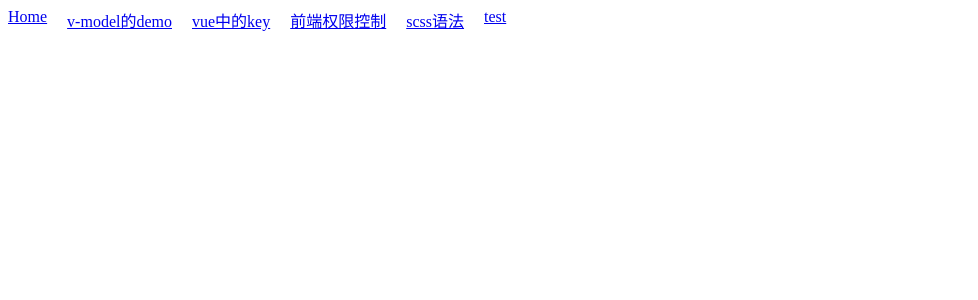
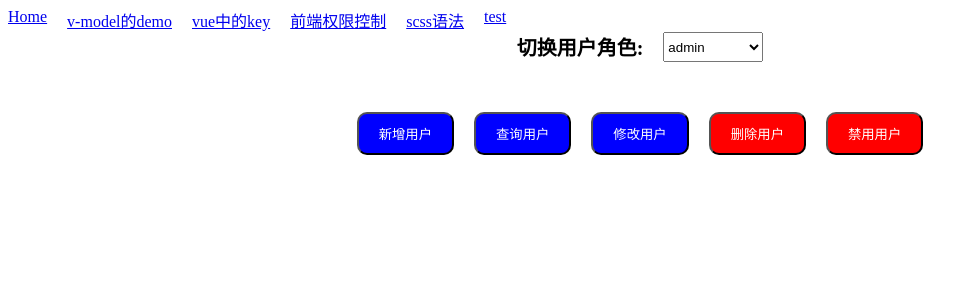
Before and after one commit to Zengzzhao/Interview-vue, a Vue app: page /premission in a window 1280 px wide. Shown: the top 300 px of the page, without its empty margins (0-978 px from the left). Built offline with nearby package versions, Linux system fonts and the light colour scheme.

Commit message:
feat: 自定义指令实现按钮级权限控制

```diff
--- a/src/views/premission/index.vue
+++ b/src/views/premission/index.vue
@@ -1,13 +1,121 @@
 <template>
     <div class="container">
-
+        <div class="topContainer">
+            <div>切换用户角色:</div>
+            <div>
+                <select v-model="curRole">
+                    <option value="admin">admin</option>
+                    <option value="editor">editor</option>
+                    <option value="vistor">vistor</option>
+                </select>
+            </div>
+        </div>
+        <div class="btnContainer">
+            <button class="normal-btn" v-premission:disabled="'add'">新增用户</button>
+            <button class="normal-btn" v-premission="'query'">查询用户</button>
+            <button class="normal-btn" v-premission="'update'">修改用户</button>
+            <button class="danger-btn" v-premission="'del'">删除用户</button>
+            <button class="danger-btn" v-premission="'dis'">禁用用户</button>
+        </div>
     </div>
 </template>
 
 <script setup lang='ts'>
+import { computed, ref } from 'vue';
+// 角色与其权限的映射
+const roleBtnMap: Record<string, string[]> = {
+    'admin': ['add', 'query', 'update', 'del', 'dis'],
+    'editor': ['query', 'update', 'dis'],
+    'vistor': ['query'],
+}
+// 当前角色
+const curRole = ref('admin')
+// 当前角色的权限
+const curBtn = computed(() => roleBtnMap[curRole.value])
 
+// 自定义权限指令
+function applyPermission(el: any, binding: any) {
+    const { value, arg } = binding // value为传递给指令的值(即按钮的权限名),arg为传递给指令的参数(即是否禁用disabled)
+    const has = curBtn.value.includes(value) // 当前角色是否有该权限
+    // 如果角色有当前权限就正常显示,如果没有的话如果是禁用权限则设置禁用,否则就不显示
+    if (arg === 'disabled') {
+        el.disabled = has ? false : true;
+        has ? '' : el.classList.add('disabled')
+        el.style.cursor = has ? '' : 'not-allowed';
+    } else {
+        // 此处由于我们需要切换角色,所以不显式移除元素,而是将其隐藏,避免切换角色后元素节点消失
+        el.style.display = has ? '' : 'none'
+        // 一般来说RABC模型一开始进入的时候角色就已经固定了不会再改,所以直接移除
+        // el.parentNode && el.parentNode.removeChild(el)
+    }
+}
+// 初次挂载+组件更新时执行
+const vPremission = {
+    mounted: (el: any, binding: any) => {
+        applyPermission(el, binding)
+    },
+    updated: (el: any, binding: any) => {
+        applyPermission(el, binding)
+    }
+}
 </script>
 
-<style scoped>
+<style scoped lang="scss">
+@use 'sass:color';
 
+@mixin btn {
+    color: white;
+    padding: 10px 20px;
+    border-radius: 10px;
+
+    &:disabled {
+        background-color: #ccc;
+
+        &:hover {
+            background-color: #ccc;
+        }
+    }
+}
+
+.container {
+    display: flex;
+    flex-direction: column;
+    align-items: center;
+    gap: 50px;
+
+    .topContainer {
+        display: flex;
+        gap: 20px;
+        font-size: 20px;
+        font-weight: bold;
+
+        select {
+            width: 100px;
+            height: 30px;
+        }
+    }
+
+    .btnContainer {
+        display: flex;
+        gap: 20px;
+
+        .normal-btn {
+            @include btn;
+            background-color: #0000ff;
+
+            &:hover {
+                background-color: color.scale($color: #0000ff, $lightness: -20%)
+            }
+        }
+
+        .danger-btn {
+            @include btn;
+            background-color: #ff0000;
+
+            &:hover {
+                background-color: color.scale($color: #ff0000, $lightness: -20%);
+            }
+        }
+    }
+}
 </style>
--- /dev/null
+++ b/src/views/test/components/Test.vue
@@ -0,0 +1,15 @@
+<template>
+    <div class="test1">
+        <h1>test</h1>
+    </div>
+</template>
+
+<script setup lang='ts'>
+
+</script>
+
+<style scoped lang="scss">
+.test1{
+    color: bisque;
+}
+</style>
--- a/src/views/test/index.vue
+++ b/src/views/test/index.vue
@@ -1,11 +1,24 @@
 <template>
-    <div>test</div>
+    <div class="con1">
+        11
+        <div class="con2">22</div>
+        <Test></Test>
+        <div>44</div>
+    </div>
 </template>
 
 <script setup lang='ts'>
-
+import Test from './components/Test.vue';
 </script>
 
-<style scoped>
-
+<style scoped lang="scss">
+.con1{
+    color: red;
+    .con2{
+        color: rebeccapurple;
+    }
+    .con3{
+        color: aqua;
+    }
+}
 </style>
```
